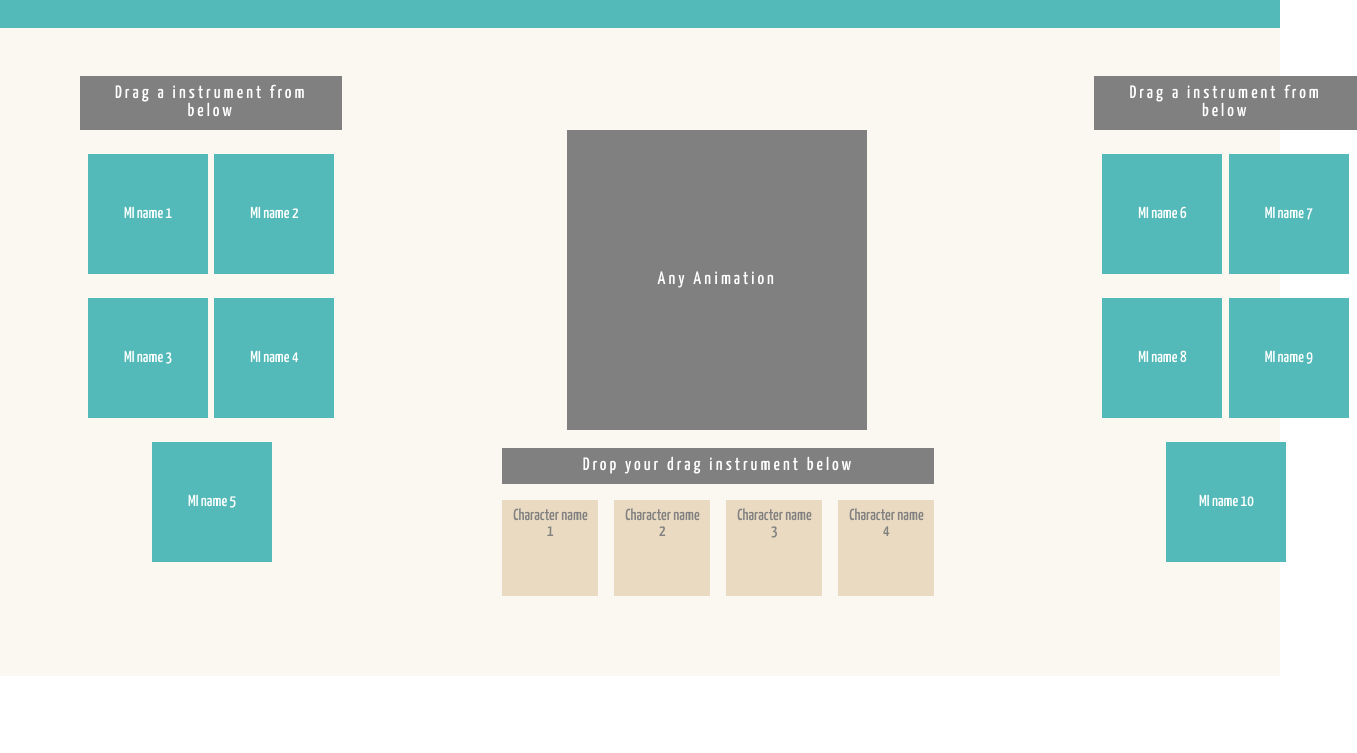
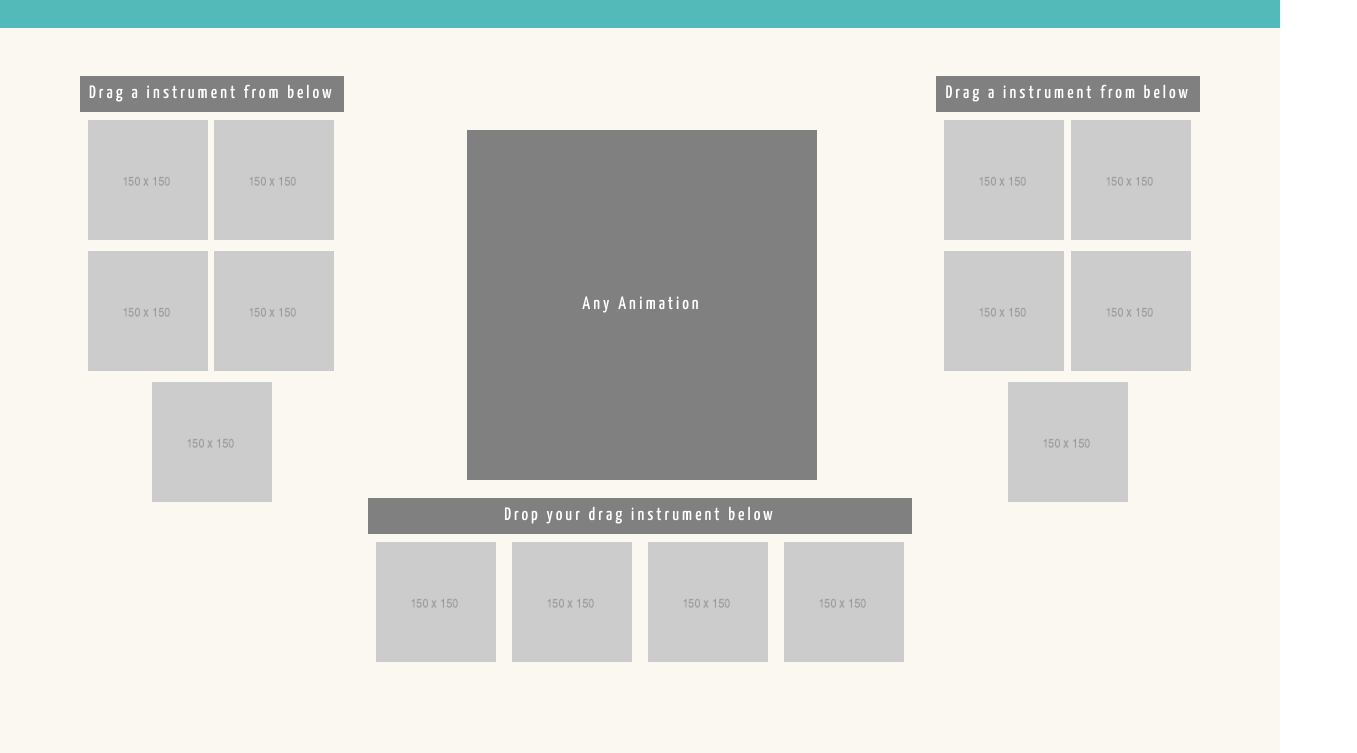
Before and after one commit to Doyeon-k-fanshawe/Interactive_Music_Mixer, a plain HTML site: page index.html in a window 1280 px wide. Shown: the part 95-848 px from the top of the page, 1357 px wide, since content can reach past the window. Before the commit the page ends 800 px from the top, so only its background shows below. Drawn offline with Linux system fonts and the light colour scheme; a web font is replaced by a local one.

Commit message:
adding drag and drop elements

```diff
--- a/css/main.css
+++ b/css/main.css
@@ -4,7 +4,7 @@
 /* General */
 
 .hidden {
-  display: none;
+  display: none !important;
 }
 
 h1 {
@@ -24,6 +24,7 @@ a {
   display: flex;
   padding: 3em 5em 5em 5em;
   background-color: #FBF8F1;
+  justify-content: space-between;
 }
 
 
@@ -67,38 +68,26 @@ a {
   padding: .5em;
 }
 
-.insPart1 {
+.insPart {
   display: flex;
   margin: .5em;
 }
 
-.instru1 h3 {
-  color: white;
-  background-color: #54BAB9;
+.instru1 img {
   width: 120px;
   height: 120px;
-  text-align: center;
-  line-height: 120px;
 }
 
-.instru2 h3 {
-  color: white;
-  background-color: #54BAB9;
+.instru2 img {
   width: 120px;
   height: 120px;
   margin-left: .4em;
-  text-align: center;
-  line-height: 120px;
 }
 
-.instru3 h3 {
-  color: white;
-  background-color: #54BAB9;
+.instru3 img {
   width: 120px;
   height: 120px;
   margin-left: 4.5em;
-  text-align: center;
-  line-height: 120px;
 }
 
 
@@ -107,8 +96,7 @@ a {
 /* Characters */
 
 #characters {
-  margin-left: 10em;
-  margin-right: 10em;
+  margin: 0;
 }
 
 #characters .ani {
@@ -116,11 +104,11 @@ a {
   font-size: 18px;
   color: white;
   background-color: gray;
-  width: 300px;
-  height: 300px;
+  width: 350px;
+  height: 350px;
   margin-top: 3em;
-  line-height: 300px;
-  margin-left: 3.6em;
+  line-height: 350px;
+  margin-left: 5.5em;
 }
 
 #characters .h2Ele {
@@ -137,23 +125,11 @@ a {
   flex-direction: row;
 }
 
-.bird h3 {
-  color: gray;
-  background-color: #E9DAC1;
-  width: 80px;
-  height: 80px;
-  padding: .5em;
-  margin-right: 1em;
-}
-
-.birdLast h3 {
-  color: gray;
-  background-color: #E9DAC1;
-  width: 80px;
-  height: 80px;
+.bird img {
+  width: 120px;
+  height: 120px;
   padding: .5em;
 }
-
 
 
 
--- a/index.html
+++ b/index.html
@@ -26,40 +26,40 @@
     <div id="musicInstru1">
       <h2>Drag a instrument from below</h2>
       <!--Start Musical Instruments 1-->
-      <div class="insPart1">
+      <div class="insPart">
         <div class="instru1">
-          <img src="images/" alt="">
-          <h3>MI name 1</h3>
+          <img src="images/placeholderImg.png" alt="svg">
+          <h3 class="hidden">MI name 1</h3>
         </div>
         <!--End Musical Instruments 1-->
 
         <!--Start Musical Instruments 2-->
         <div class="instru2">
-          <img src="images/" alt="">
-          <h3>MI name 2</h3>
+          <img src="images/placeholderImg.png" alt="svg">
+          <h3 class="hidden">MI name 2</h3>
         </div>
         <!--End Musical Instruments 2-->
       </div>
-      <div class="insPart1">
+      <div class="insPart">
         <!--Start Musical Instruments 3-->
         <div class="instru1">
-          <img src="images/" alt="">
-          <h3>MI name 3</h3>
+          <img src="images/placeholderImg.png" alt="svg">
+          <h3 class="hidden">MI name 3</h3>
         </div>
         <!--End Musical Instruments 3-->
 
         <!--Start Musical Instruments 4-->
         <div class="instru2">
-          <img src="images/" alt="">
-          <h3>MI name 4</h3>
+          <img src="images/placeholderImg.png" alt="svg">
+          <h3 class="hidden">MI name 4</h3>
         </div>
         <!--End Musical Instruments 4-->
       </div>
 
       <!--Start Musical Instruments 5-->
       <div class="instru3">
-        <img src="images/" alt="">
-        <h3>MI name 5</h3>
+        <img src="images/placeholderImg.png" alt="svg">
+        <h3 class="hidden">MI name 5</h3>
       </div>
       <!--End Musical Instruments 5-->
     </div>
@@ -72,29 +72,29 @@
       <div id="chara">
         <!--Start Characters 1-->
         <div class="bird">
-          <img src="images/" alt="">
-          <h3>Character name 1</h3>
+          <img src="images/placeholderImg.png" alt="characters svg">
+          <h3 class="hidden">Character name 1</h3>
         </div>
         <!--End Characters 1-->
 
         <!--Start Characters 2-->
         <div class="bird">
-          <img src="images/" alt="">
-          <h3>Character name 2</h3>
+          <img src="images/placeholderImg.png" alt="characters svg">
+          <h3 class="hidden">Character name 2</h3>
         </div>
         <!--End Characters 2-->
 
         <!--Start Characters 3-->
         <div class="bird">
-          <img src="images/" alt="">
-          <h3>Character name 3</h3>
+          <img src="images/placeholderImg.png" alt="characters svg">
+          <h3 class="hidden">Character name 3</h3>
         </div>
         <!--End Characters 3-->
 
         <!--Start Characters 4-->
-        <div class="birdLast">
-          <img src="images/" alt="">
-          <h3>Character name 4</h3>
+        <div class="bird">
+          <img src="images/placeholderImg.png" alt="characters svg">
+          <h3 class="hidden">Character name 4</h3>
         </div>
         <!--End Characters 4-->
       </div>
@@ -104,46 +104,46 @@
     <!--these are the musical instruments -->
     <div id="musicInstru2">
       <h2>Drag a instrument from below</h2>
-      <div class="insPart1">
+      <div class="insPart">
         <div class="instru1">
-          <img src="images/" alt="">
-          <h3>MI name 6</h3>
+          <img src="images/placeholderImg.png" alt="svg">
+          <h3 class="hidden">MI name 6</h3>
         </div>
         <!--End Musical Instruments 6-->
 
         <!--Start Musical Instruments 7-->
         <div class="instru2">
-          <img src="images/" alt="">
-          <h3>MI name 7</h3>
+          <img src="images/placeholderImg.png" alt="svg">
+          <h3 class="hidden">MI name 7</h3>
         </div>
         <!--End Musical Instruments 7-->
       </div>
-      <div class="insPart1">
+      <div class="insPart">
         <!--Start Musical Instruments 8-->
         <div class="instru1">
-          <img src="images/" alt="">
-          <h3>MI name 8</h3>
+          <img src="images/placeholderImg.png" alt="svg">
+          <h3 class="hidden">MI name 8</h3>
         </div>
         <!--End Musical Instruments 8-->
 
         <!--Start Musical Instruments 9-->
         <div class="instru2">
-          <img src="images/" alt="">
-          <h3>MI name 9</h3>
+          <img src="images/placeholderImg.png" alt="svg">
+          <h3 class="hidden">MI name 9</h3>
         </div>
         <!--End Musical Instruments 9-->
       </div>
 
       <!--Start Musical Instruments 10-->
       <div class="instru3">
-        <img src="images/" alt="">
-        <h3>MI name 10</h3>
+        <img src="images/placeholderImg.png" alt="svg">
+        <h3 class="hidden">MI name 10</h3>
       </div>
       <!--End Musical Instruments 10-->
     </div>
     <!--end the musical instruments-->
   </section>
 
-<script src="script/main.js"></script>
+<script src="js/main.js"></script>
 </body>
 </html>
--- a/js/main.js
+++ b/js/main.js
@@ -0,0 +1,34 @@
+(() => {
+  // collect the elements we need to interact with
+  let instruments = document.querySelectorAll("#musicInstru1 img"),
+		  instrumentImg = document.querySelectorAll("#musicInstru2 img"),
+      dropZones = document.querySelectorAll(".bird");
+
+
+  //function go here
+  function startDrag(event) {
+    event.dataTransfer.setData("draggedElement", event.target.id);
+    console.log("drag this element");
+  }
+
+  function draggedOver(event) {
+	 event.preventDefault();
+   console.log("dragover this element");
+  }
+
+  function handleDrop(event) {
+		event.preventDefault();
+		console.log("dropped this element");
+	}
+
+
+  //add event handling
+  instruments.forEach(piece => piece.addEventListener("dragstart", startDrag));
+  instrumentImg.forEach(piece => piece.addEventListener("dragstart", startDrag));
+
+  dropZones.forEach(zone => {
+  	zone.addEventListener("dragover", draggedOver);
+  	zone.addEventListener("drop", handleDrop);
+  	});
+
+})();
```
Also changed, not shown: images/placeholderImg.png (added).
